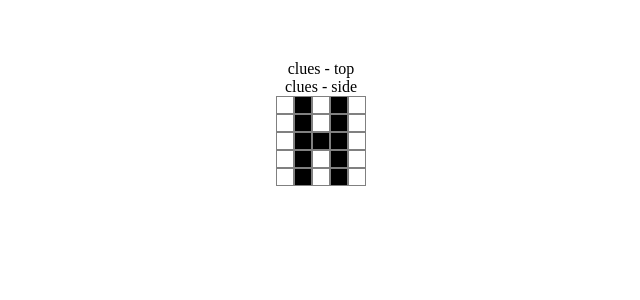
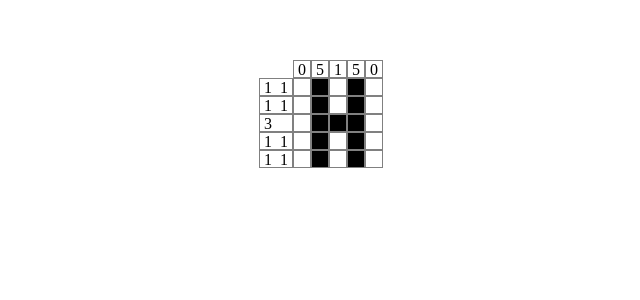
Before and after one commit to hkasemir/nonograms-vuejs, a Vue app: page / in a window 1280 px wide. Shown: the top 300 px of the page, without its empty margins (319-959 px from the left). Built offline with nearby package versions, Linux system fonts and the light colour scheme; what vuefire would draw is missing.

Commit message:
update styles to show proper nonogram game-board

```diff
--- a/src/components/clues.vue
+++ b/src/components/clues.vue
@@ -1,6 +1,13 @@
 <template>
-  <div>
-    clues - {{ position }}
+  <div class="clues-container" v-bind:class="position">
+    <div
+      class="clues-box"
+        v-bind:class="{ column: position === 'top', row: position === 'side' }"
+        v-for="clues in cluesArray">
+      <p v-for="consecutive in clues">
+        {{ consecutive }}
+      </p>
+    </div>
   </div>
 </template>
 
@@ -11,7 +18,7 @@ export default {
   name: 'clues',
   data() {
     return {
-      clues: nonogramHelper.composeClues(this.game, this.position),
+      cluesArray: nonogramHelper.composeClues(this.game, this.position),
     };
   },
   props: [
@@ -21,5 +28,27 @@ export default {
 };
 </script>
 
-<style>
+<style scoped>
+.top {
+  display: flex;
+}
+
+.side {
+  display: inline-block;
+}
+
+.clues-box {
+  border: 1px solid gray;
+}
+
+.row {
+  display: flex;
+}
+
+.clues-box p {
+  margin: 0;
+  display: block;
+  height: 1em;
+  width: 1em;
+}
 </style>
--- a/src/components/nonogram-container.vue
+++ b/src/components/nonogram-container.vue
@@ -1,8 +1,12 @@
 <template>
-  <div class="front-page">
-    <clues position="top" :game="nonogram"></clues>
-    <clues position="side" :game="nonogram"></clues>
-    <game-board :game="nonogram"></game-board>
+  <div class="center">
+    <div class="game-container">
+      <clues position="top" :game="nonogram"></clues>
+      <div class="game-and-side-clues">
+        <clues position="side" :game="nonogram"></clues>
+        <game-board :game="nonogram"></game-board>
+      </div>
+    </div>
   </div>
 </template>
 
@@ -49,7 +53,18 @@ export default {
 </script>
 
 <style scoped>
-.front-page {
+.center {
+  display: inline-block;
+  margin: auto;
+}
 
+.game-container {
+  display: flex;
+  flex-direction: column;
+  align-items: flex-end;
+}
+
+.game-and-side-clues {
+  display: flex;
 }
 </style>
```
